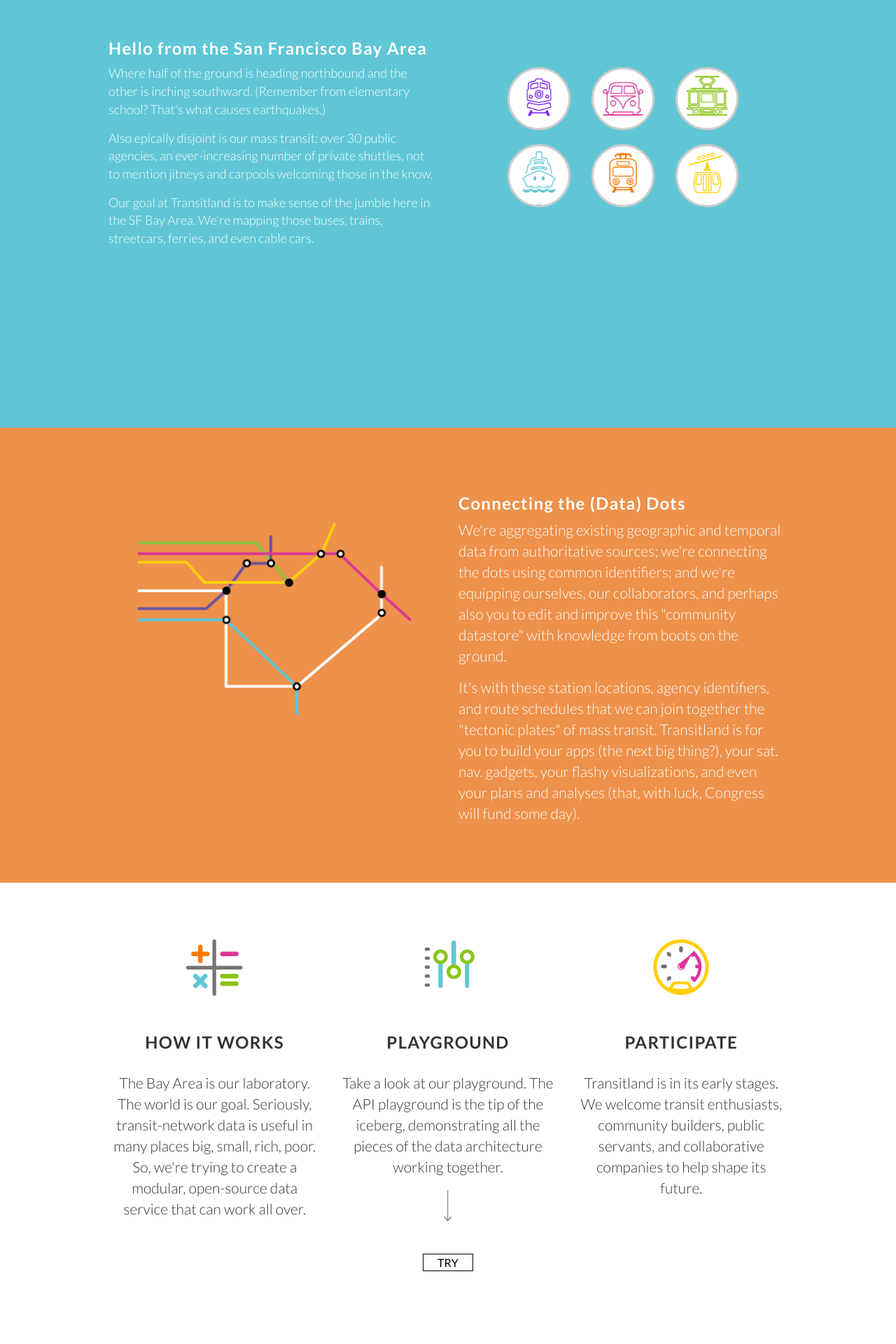
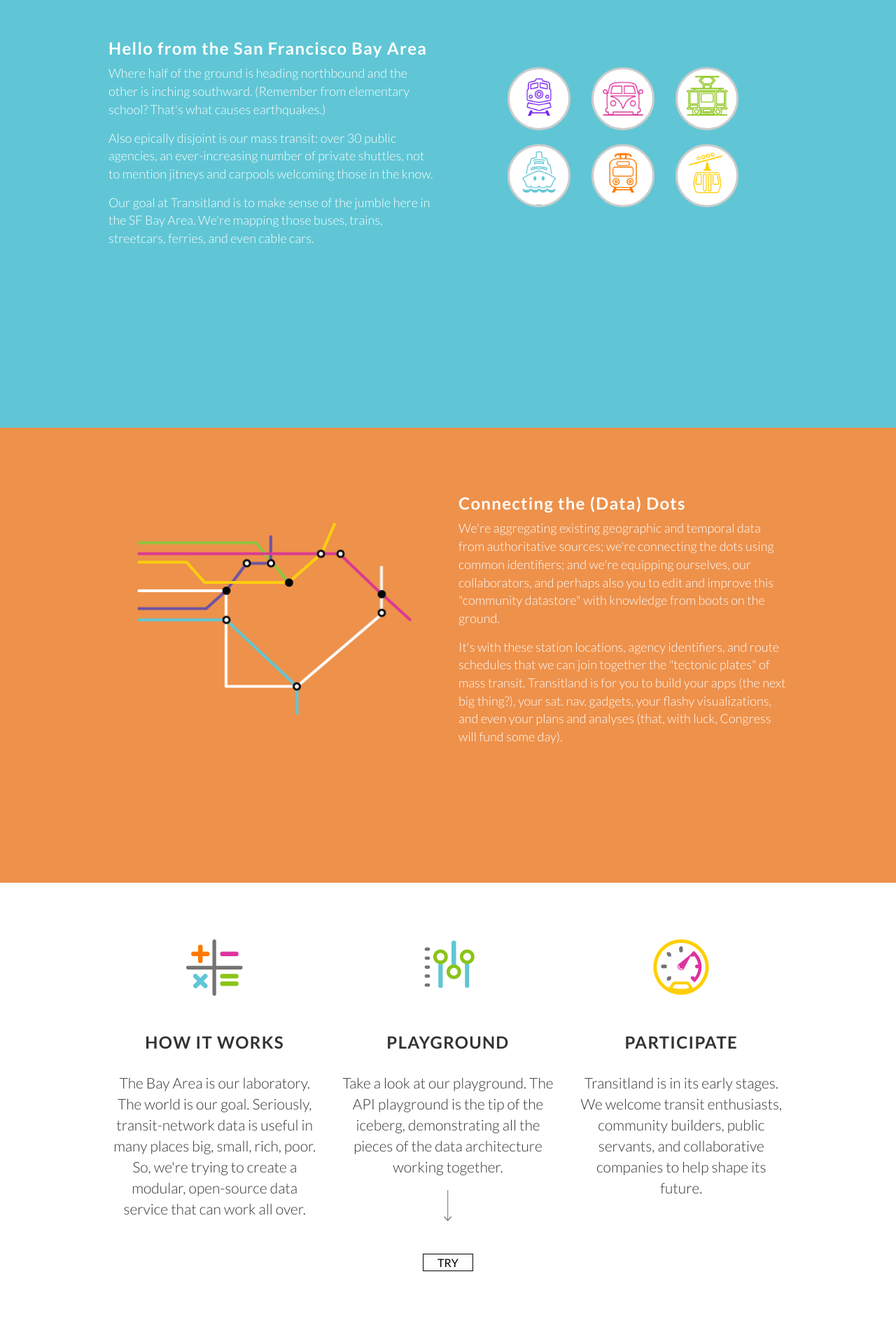
Before and after one commit to transitland/www-transit-land, a Jekyll site: the page built from index.html, in a window 1280 px wide. Shown: the part 915-2835 px from the top of the page at 70% size. Built offline with Jekyll 4.4.1, drawn with Linux system fonts in a browser that asks for light colours; nearby versions of some CDN libraries.

Commit message:
making font size smaller

```diff
--- a/_sass/_indexpage.scss
+++ b/_sass/_indexpage.scss
@@ -48,7 +48,7 @@
   height: 650px;
   margin-bottom: 0px;
   background-color: $logo-color-4;  //orange
-  font-size: 18px;
+  p { font-size: 18px; }
 
   .badges-wrapper {
     margin-top: 50px;
```
